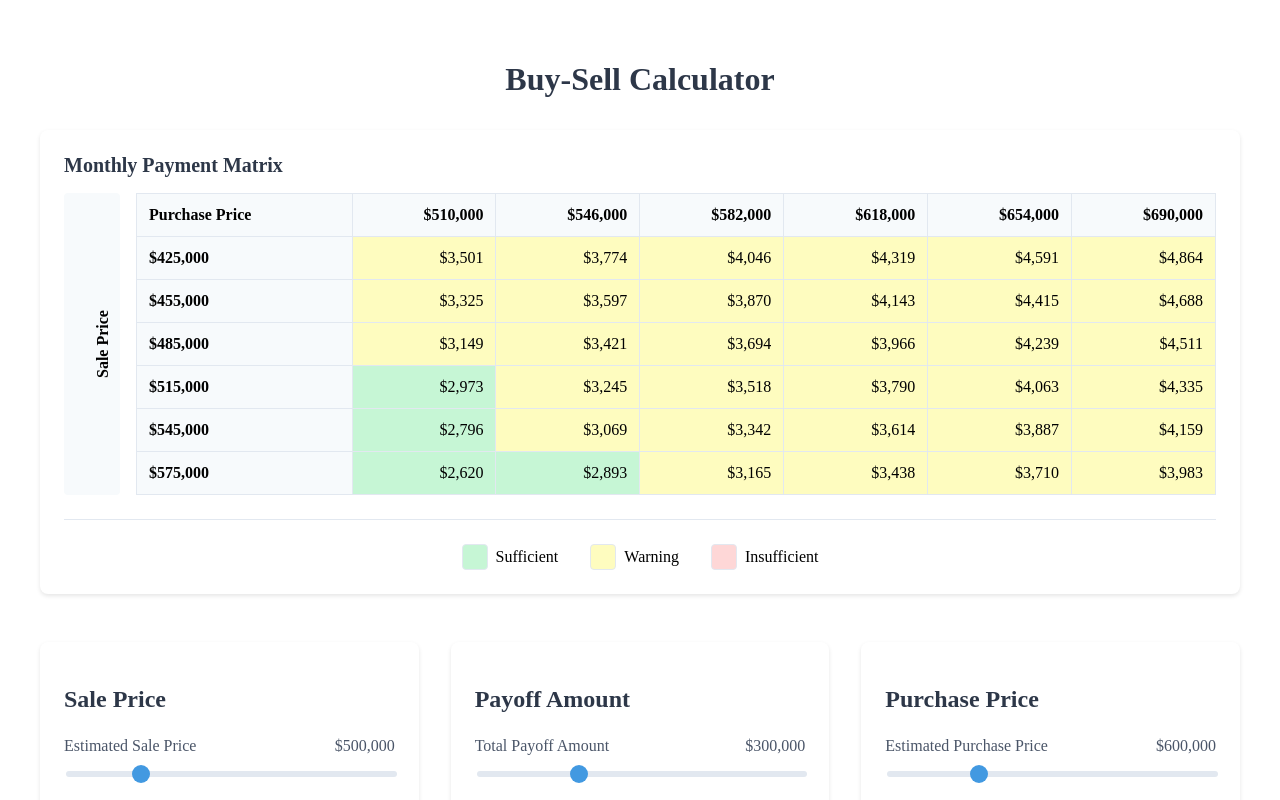
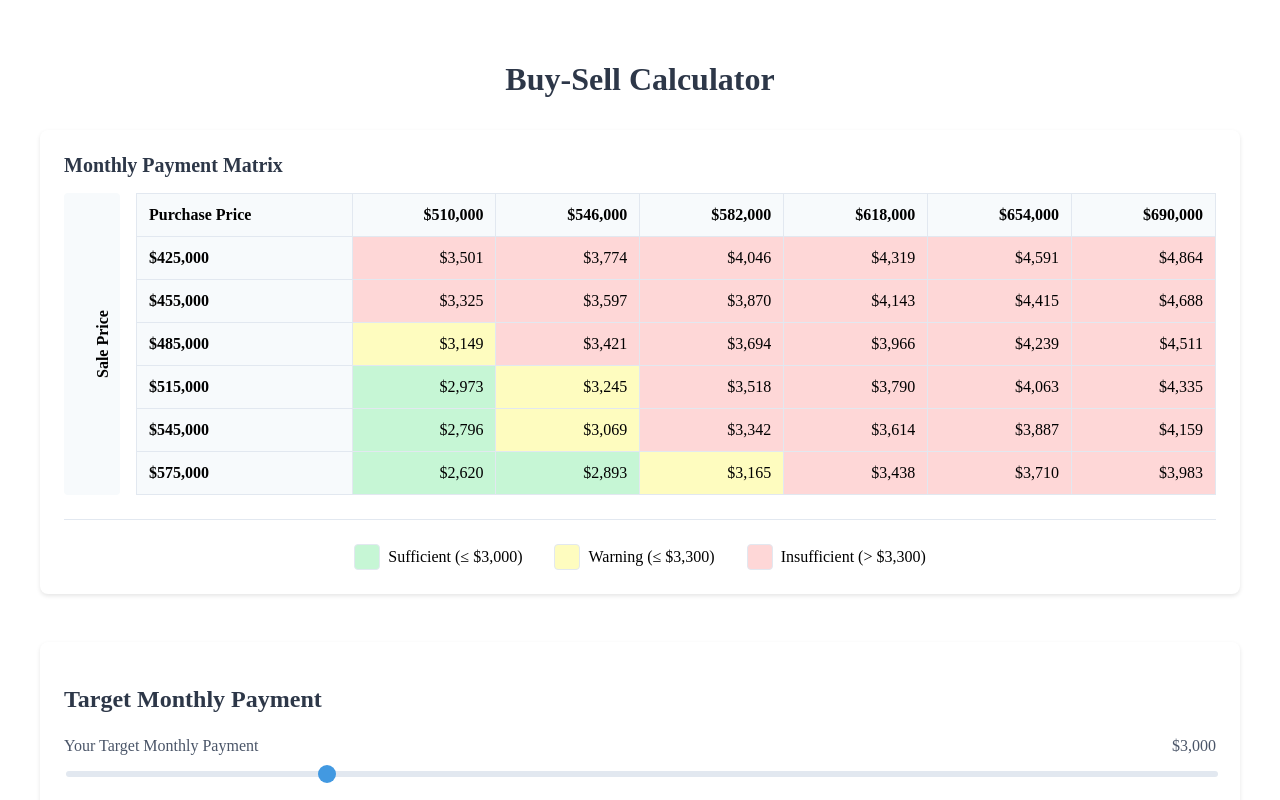
Before and after one commit to trentschade/buy-sell_fullstack_3_next, a Next.js app: page /unified-calculator in a window 1280 px wide. Shown: the top 800 px of the page. Built offline with nearby package versions, Linux system fonts and the light colour scheme.

Commit message:
Added Target monlthly payment

```diff
--- a/pages/unified-calculator.js
+++ b/pages/unified-calculator.js
@@ -21,6 +21,9 @@ export default function UnifiedCalculator() {
       expanded: false
     }
   });
+
+  // Target monthly payment
+  const [targetMonthlyPayment, setTargetMonthlyPayment] = useState(3000);
 
   // Detailed state for each section (initially hidden)
   const [saleDetails, setSaleDetails] = useState({
@@ -131,10 +134,15 @@ export default function UnifiedCalculator() {
     }
   };
 
+  // Handle target monthly payment change
+  const handleTargetPaymentChange = (e) => {
+    setTargetMonthlyPayment(parseInt(e.target.value));
+  };
+
   // Calculate results whenever any value changes
   useEffect(() => {
     calculateResults();
-  }, [mainSliders, saleDetails, payoffDetails, purchaseDetails, tableConfig]);
+  }, [mainSliders, saleDetails, payoffDetails, purchaseDetails, tableConfig, targetMonthlyPayment]);
 
   // Calculate all results
   const calculateResults = () => {
@@ -242,14 +250,15 @@ export default function UnifiedCalculator() {
 
   // Get cell class based on monthly payment
   const getCellClass = (payment) => {
-    if (payment > 5000) return styles.insufficient;
-    if (payment > 3000) return styles.warning;
+    if (payment > targetMonthlyPayment * 1.1) return styles.insufficient;
+    if (payment > targetMonthlyPayment) return styles.warning;
     return styles.sufficient;
   };
 
   return (
     <div className={styles.container}>
       <h1 className={styles.title}>Buy-Sell Calculator</h1>
+
 
       {/* Monthly Payment Table */}
       <div className={styles.tableSection}>
@@ -295,16 +304,35 @@ export default function UnifiedCalculator() {
         <div className={styles.legend}>
           <div className={styles.legendItem}>
             <div className={`${styles.legendColor} ${styles.sufficient}`}></div>
-            <span>Sufficient</span>
+            <span>Sufficient (≤ {formatCurrency(targetMonthlyPayment)})</span>
           </div>
           <div className={styles.legendItem}>
             <div className={`${styles.legendColor} ${styles.warning}`}></div>
-            <span>Warning</span>
+            <span>Warning (≤ {formatCurrency(targetMonthlyPayment * 1.1)})</span>
           </div>
           <div className={styles.legendItem}>
             <div className={`${styles.legendColor} ${styles.insufficient}`}></div>
-            <span>Insufficient</span>
+            <span>Insufficient (&gt; {formatCurrency(targetMonthlyPayment * 1.1)})</span>
           </div>
+        </div>
+      </div>
+      {/* Target Monthly Payment Input */}
+      <div className={styles.targetPaymentSection}>
+        <h2>Target Monthly Payment</h2>
+        <div className={styles.sliderGroup}>
+          <label>
+            <span>Your Target Monthly Payment</span>
+            <span>{formatCurrency(targetMonthlyPayment)}</span>
+          </label>
+          <input
+            type="range"
+            min="1000"
+            max="10000"
+            step="100"
+            value={targetMonthlyPayment}
+            onChange={handleTargetPaymentChange}
+            className={styles.slider}
+          />
         </div>
       </div>
 
--- a/styles/UnifiedCalculator.module.css
+++ b/styles/UnifiedCalculator.module.css
@@ -281,6 +281,70 @@
   color: #2d3748;
 }
 
+/* Target Monthly Payment Section */
+.targetPaymentSection {
+  background: white;
+  border-radius: 8px;
+  box-shadow: 0 2px 4px rgba(0, 0, 0, 0.1);
+  padding: 1.5rem;
+  margin-bottom: 2rem;
+}
+
+.targetPaymentSection h2 {
+  margin-bottom: 1.5rem;
+  color: #2d3748;
+}
+
+.targetPaymentInfo {
+  margin-top: 1.5rem;
+  padding-top: 1rem;
+  border-top: 1px solid #e2e8f0;
+  color: #4a5568;
+}
+
+.targetPaymentInfo p {
+  margin-bottom: 0.75rem;
+}
+
+.targetPaymentInfo ul {
+  list-style-type: none;
+  padding-left: 0;
+}
+
+.targetPaymentInfo li {
+  margin-bottom: 0.5rem;
+  display: flex;
+  align-items: center;
+  gap: 0.5rem;
+}
+
+.sufficientIndicator {
+  display: inline-block;
+  width: 16px;
+  height: 16px;
+  background-color: #c6f6d5;
+  border-radius: 3px;
+  margin-right: 0.5rem;
+}
+
+.warningIndicator {
+  display: inline-block;
+  width: 16px;
+  height: 16px;
+  background-color: #fefcbf;
+  border-radius: 3px;
+  margin-right: 0.5rem;
+}
+
+.insufficientIndicator {
+  display: inline-block;
+  width: 16px;
+  height: 16px;
+  background-color: #fed7d7;
+  border-radius: 3px;
+  margin-right: 0.5rem;
+}
+
 /* Responsive Design */
 @media (max-width: 768px) {
   .container {
```
